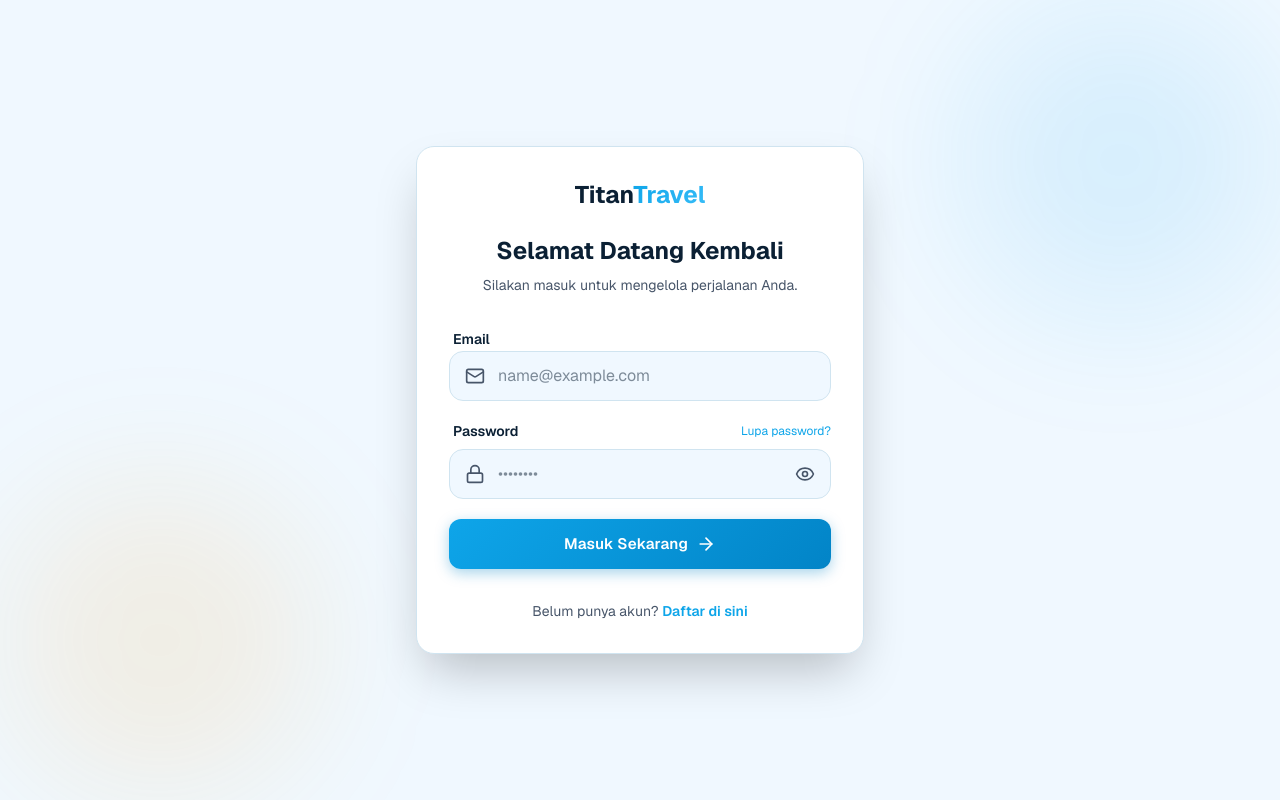
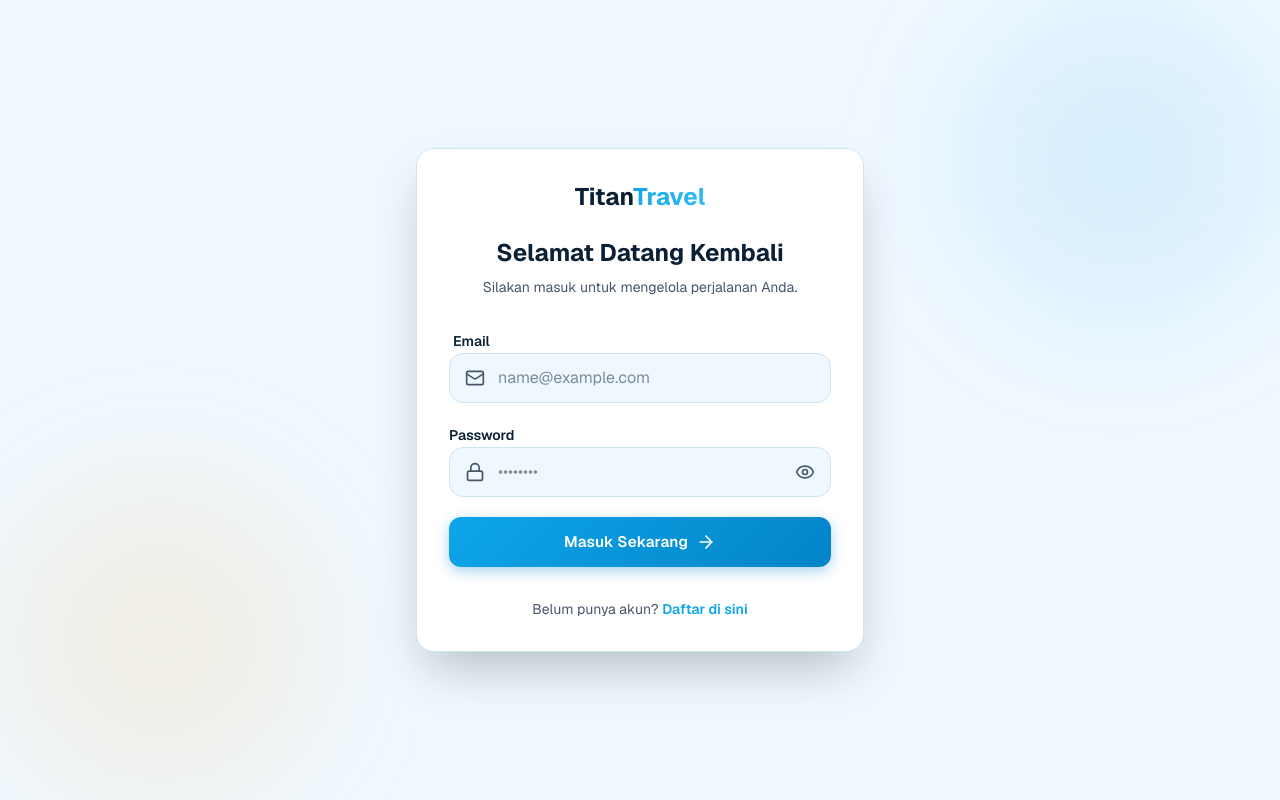
Before and after one commit to Apriiansh/titan-travel, a Next.js app: page /login in a window 1280 px wide. Built offline with nearby package versions, Linux system fonts and the light colour scheme.

Commit message:
fix: delete forgot password

```diff
--- a/src/app/login/page.tsx
+++ b/src/app/login/page.tsx
@@ -104,10 +104,7 @@ function LoginContent() {
           </div>
 
           <div className="space-y-2">
-            <div className="flex justify-between items-center ml-1">
               <label className="text-sm font-semibold text-foreground">Password</label>
-              <Link href="#" className="text-xs text-primary-500 hover:underline">Lupa password?</Link>
-            </div>
             <div className="relative">
               <Lock className="absolute left-4 top-1/2 -translate-y-1/2 w-5 h-5 text-foreground-secondary" />
               <input
```
